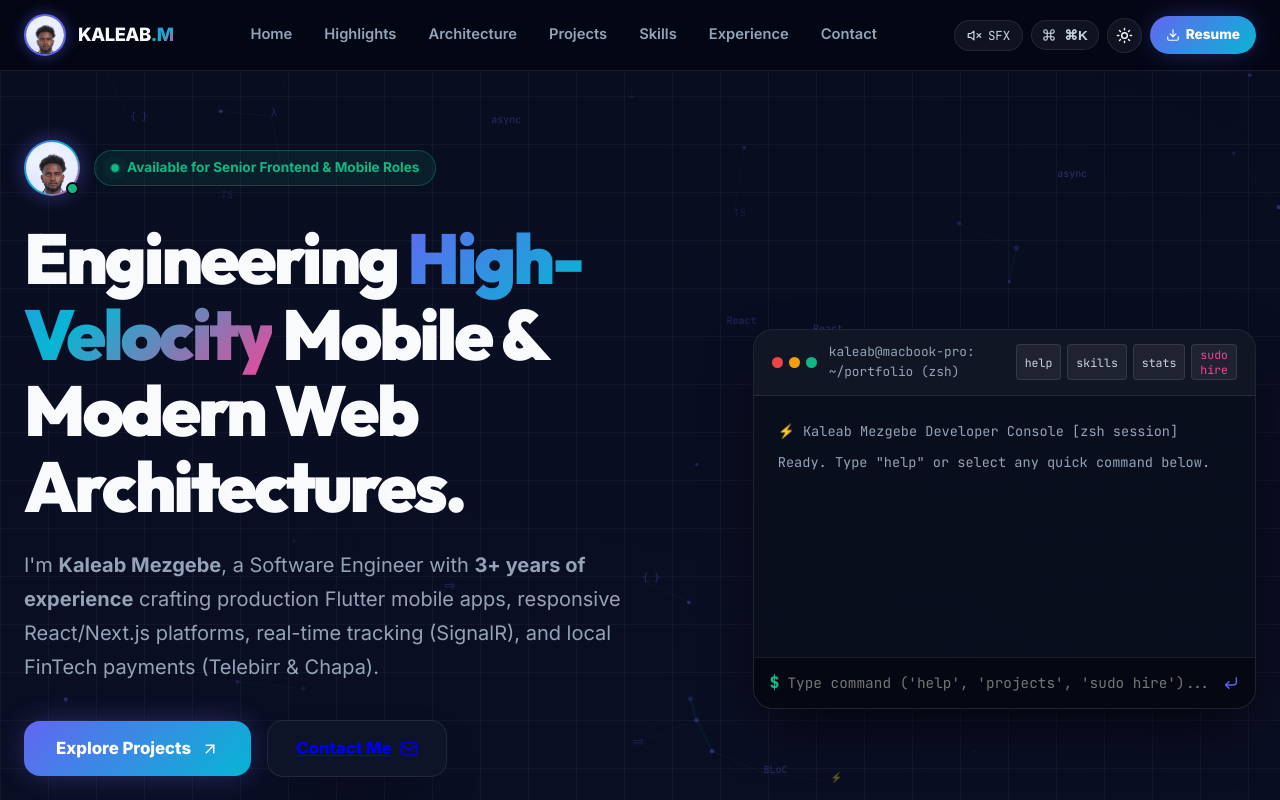
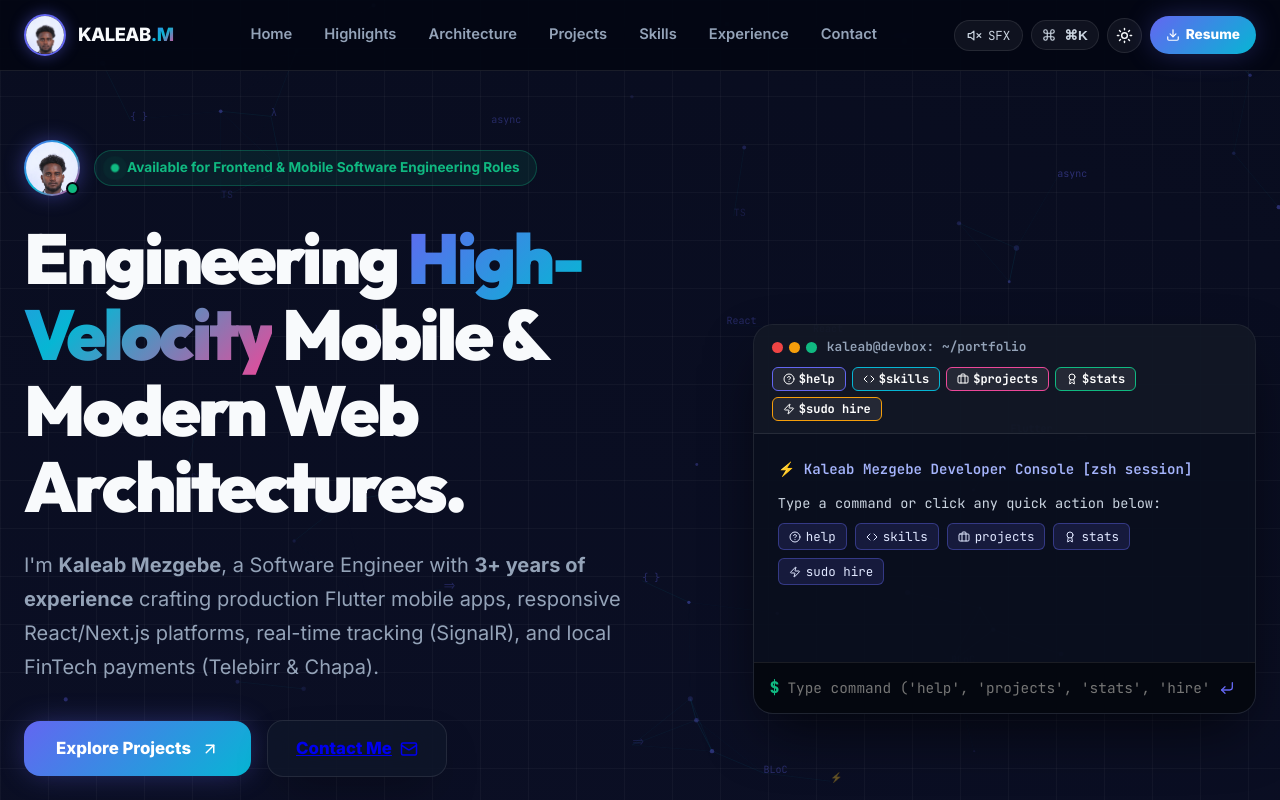
Before and after one commit to kaleab-mezgebe/myportofolio, a React (Vite) app: page / in a window 1280 px wide. Shown: the top 800 px of the page. Built offline with nearby package versions, Linux system fonts and the light colour scheme.

Commit message:
fix: make terminal command chips prominent and interactive with autofocus and remove senior references

```diff
--- a/src/App.jsx
+++ b/src/App.jsx
@@ -536,7 +536,7 @@ const App = () => {
 
                             <div className="status-pill">
                                 <span className="status-dot"></span>
-                                Available for Senior Frontend &amp; Mobile Roles
+                                Available for Frontend &amp; Mobile Software Engineering Roles
                             </div>
                         </motion.div>
 
@@ -991,7 +991,7 @@ const App = () => {
 
             {/* 8. CONTACT & GET IN TOUCH */}
             <section id="contact" style={{ textAlign: 'center' }}>
-                <SectionHeading subtitle="Open for full-time engineering positions, senior roles, and high-impact contracts" badge="// 08. DIRECT INBOX CONTACT">
+                <SectionHeading subtitle="Open for full-time engineering positions and high-impact software contracts" badge="// 08. DIRECT INBOX CONTACT">
                     Let's Build Together
                 </SectionHeading>
 
--- a/src/components/InteractiveTerminal.jsx
+++ b/src/components/InteractiveTerminal.jsx
@@ -1,17 +1,21 @@
 import React, { useState, useRef, useEffect } from 'react';
-import { Terminal as TerminalIcon, Sparkles, Send, Copy, ArrowRight, CornerDownLeft } from 'lucide-react';
+import { Terminal as TerminalIcon, Sparkles, Send, Copy, ArrowRight, CornerDownLeft, HelpCircle, Code, Briefcase, Award, Zap } from 'lucide-react';
 import confetti from 'canvas-confetti';
 import { soundFx } from '../utils/sound';
 
 export const InteractiveTerminal = ({ onTriggerToast }) => {
     const [history, setHistory] = useState([
         { type: 'system', text: '⚡ Kaleab Mezgebe Developer Console [zsh session]' },
-        { type: 'system', text: 'Ready. Type "help" or select any quick command below.' }
+        {
+            type: 'help_intro',
+            text: 'Type a command or click any quick action below:'
+        }
     ]);
     const [inputVal, setInputVal] = useState('');
     const [commandHistory, setCommandHistory] = useState([]);
     const [historyIndex, setHistoryIndex] = useState(-1);
     const bottomRef = useRef(null);
+    const inputRef = useRef(null);
 
     const scrollToBottom = () => {
         bottomRef.current?.scrollIntoView({ behavior: 'smooth' });
@@ -35,16 +39,8 @@ export const InteractiveTerminal = ({ onTriggerToast }) => {
 
         if (cmd === 'help') {
             newEntries.push({
-                type: 'output',
-                text: `Available interactive commands:
-  • help           - List available terminal commands
-  • skills         - Inspect engineering stack & proficiency ratings
-  • projects       - Browse production mobile & web applications
-  • contact        - Copy email / phone / GitHub handles
-  • stats          - View academic & production performance metrics
-  • sudo hire      - Trigger instant interview invitation + confetti 🚀
-  • curl cv        - Download Kaleab's latest verified PDF resume
-  • clear          - Reset terminal screen`
+                type: 'help_menu',
+                text: `Available interactive commands:`
             });
         } else if (cmd === 'skills') {
             newEntries.push({
@@ -58,13 +54,8 @@ export const InteractiveTerminal = ({ onTriggerToast }) => {
             });
         } else if (cmd === 'projects') {
             newEntries.push({
-                type: 'output',
-                text: `[PRODUCTION RELEASES]
-  1. Axumite Ride    - Live Play Store Passenger & Driver Fleet Apps
-  2. Shemeta         - Multi-Vendor E-Commerce Platform (React/Next)
-  3. AI Dermatologist- Skin Disease Screening Mobile App (TFLite)
-  4. OCR Pipeline    - Automated Document & Receipt Extraction (FastAPI)
-  5. EthioBeds       - Hotel & Accommodation Booking Platform (SaaS)`
+                type: 'projects_list',
+                text: `[PRODUCTION RELEASES]`
             });
         } else if (cmd === 'stats') {
             newEntries.push({
@@ -83,15 +74,14 @@ export const InteractiveTerminal = ({ onTriggerToast }) => {
                 origin: { y: 0.6 }
             });
             soundFx.playSuccess();
-            onTriggerToast?.("Interview invitation initiated! Let's connect at kaleabmezgebe4@gmail.com 🚀");
+            onTriggerToast?.("Direct contact protocol initiated! kaleabmezgebe4@gmail.com 🚀");
             newEntries.push({
                 type: 'success',
-                text: `🎉 sudo permissions granted! Initiating direct contact protocol...
-Email: kaleabmezgebe4@gmail.com | Phone: +251 945989369
-Opening direct email draft...`
+                text: `🎉 sudo access granted! Opening email draft to kaleabmezgebe4@gmail.com...
+Phone: +251 945989369 | Location: Addis Ababa, Ethiopia`
             });
             setTimeout(() => {
-                window.location.href = 'mailto:kaleabmezgebe4@gmail.com?subject=Interview%20Invitation%20for%20Kaleab%20Mezgebe';
+                window.location.href = 'mailto:kaleabmezgebe4@gmail.com?subject=Engineering%20Opportunity%20for%20Kaleab%20Mezgebe';
             }, 800);
         } else if (cmd === 'contact') {
             navigator.clipboard.writeText('kaleabmezgebe4@gmail.com');
@@ -114,16 +104,22 @@ Opening direct email draft...`
         } else if (cmd === 'clear') {
             setHistory([]);
             setInputVal('');
+            inputRef.current?.focus();
             return;
         } else {
             newEntries.push({
                 type: 'error',
-                text: `zsh: command not found: ${raw}. Type "help" for valid commands.`
+                text: `zsh: command not found: "${raw}". Type "help" to see available commands.`
             });
         }
 
         setHistory((prev) => [...prev, ...newEntries]);
         setInputVal('');
+
+        // Focus the input immediately after clicking or running
+        setTimeout(() => {
+            inputRef.current?.focus();
+        }, 50);
     };
 
     const handleKeyDown = (e) => {
@@ -147,49 +143,180 @@ Opening direct email draft...`
         }
     };
 
+    const quickActions = [
+        { cmd: 'help', label: 'help', icon: <HelpCircle size={12} />, color: '#6366f1' },
+        { cmd: 'skills', label: 'skills', icon: <Code size={12} />, color: '#06b6d4' },
+        { cmd: 'projects', label: 'projects', icon: <Briefcase size={12} />, color: '#ec4899' },
+        { cmd: 'stats', label: 'stats', icon: <Award size={12} />, color: '#10b981' },
+        { cmd: 'sudo hire', label: 'hire me', icon: <Zap size={12} />, color: '#f59e0b' }
+    ];
+
     return (
-        <div className="terminal-window" style={{ display: 'flex', flexDirection: 'column', height: '100%', minHeight: '380px' }}>
-            <div className="terminal-header" style={{ justifyContent: 'space-between' }}>
-                <div style={{ display: 'flex', alignItems: 'center', gap: '12px' }}>
+        <div
+            className="terminal-window"
+            style={{ display: 'flex', flexDirection: 'column', height: '100%', minHeight: '390px', cursor: 'text' }}
+            onClick={() => inputRef.current?.focus()}
+        >
+            {/* Terminal Header with High-Contrast Visible Quick Chips */}
+            <div className="terminal-header" style={{ justifyContent: 'space-between', flexWrap: 'wrap', gap: '10px' }}>
+                <div style={{ display: 'flex', alignItems: 'center', gap: '10px' }}>
                     <div className="terminal-dots">
                         <span className="terminal-dot-btn" style={{ background: '#ef4444' }}></span>
                         <span className="terminal-dot-btn" style={{ background: '#f59e0b' }}></span>
                         <span className="terminal-dot-btn" style={{ background: '#10b981' }}></span>
                     </div>
-                    <span className="font-mono" style={{ fontSize: '0.8rem', color: 'var(--text-muted)' }}>
-                        kaleab@macbook-pro: ~/portfolio (zsh)
+                    <span className="font-mono" style={{ fontSize: '0.80rem', color: 'var(--text-muted)', fontWeight: 600 }}>
+                        kaleab@devbox: ~/portfolio
                     </span>
                 </div>
-                <div style={{ display: 'flex', gap: '6px' }}>
-                    {['help', 'skills', 'stats', 'sudo hire'].map((quick) => (
+
+                {/* Visible Interactive Action Chips */}
+                <div style={{ display: 'flex', gap: '6px', flexWrap: 'wrap' }}>
+                    {quickActions.map((item) => (
                         <button
-                            key={quick}
-                            onClick={() => executeCommand(quick)}
+                            key={item.cmd}
+                            onClick={(e) => {
+                                e.stopPropagation();
+                                executeCommand(item.cmd);
+                            }}
                             className="font-mono"
                             style={{
-                                background: 'rgba(255,255,255,0.06)',
-                                border: '1px solid rgba(255,255,255,0.1)',
-                                color: quick.includes('hire') ? '#ec4899' : 'var(--text-sub)',
-                                padding: '2px 8px',
-                                borderRadius: '4px',
-                                fontSize: '0.72rem',
-                                cursor: 'pointer'
+                                background: 'rgba(255,255,255,0.08)',
+                                border: `1px solid ${item.color}`,
+                                color: 'white',
+                                padding: '3px 10px',
+                                borderRadius: '6px',
+                                fontSize: '0.75rem',
+                                fontWeight: 700,
+                                cursor: 'pointer',
+                                display: 'inline-flex',
+                                alignItems: 'center',
+                                gap: '4px',
+                                transition: 'all 0.2s ease'
                             }}
+                            title={`Run '$ ${item.cmd}'`}
                         >
-                            {quick}
+                            {item.icon}
+                            <span>${item.cmd}</span>
                         </button>
                     ))}
                 </div>
             </div>
 
+            {/* Terminal Log Body */}
             <div className="terminal-body" style={{ flex: 1, overflowY: 'auto', maxHeight: '340px' }}>
                 {history.map((item, idx) => (
-                    <div key={idx} style={{ marginBottom: '8px' }}>
+                    <div key={idx} style={{ marginBottom: '10px' }}>
                         {item.type === 'user' && (
-                            <div style={{ color: '#38bdf8', fontWeight: 600 }}>{item.text}</div>
+                            <div style={{ color: '#38bdf8', fontWeight: 700, fontSize: '0.90rem' }}>{item.text}</div>
                         )}
                         {item.type === 'system' && (
-                            <div style={{ color: '#94a3b8', fontSize: '0.85rem' }}>{item.text}</div>
+                            <div style={{ color: '#a5b4fc', fontSize: '0.88rem', fontWeight: 600 }}>{item.text}</div>
+                        )}
+                        {item.type === 'help_intro' && (
+                            <div style={{ margin: '6px 0', display: 'flex', flexDirection: 'column', gap: '8px' }}>
+                                <p style={{ color: '#cbd5e1', fontSize: '0.85rem', margin: 0 }}>{item.text}</p>
+                                <div style={{ display: 'flex', gap: '8px', flexWrap: 'wrap' }}>
+                                    {quickActions.map((q) => (
+                                        <button
+                                            key={q.cmd}
+                                            onClick={(e) => {
+                                                e.stopPropagation();
+                                                executeCommand(q.cmd);
+                                            }}
+                                            style={{
+                                                background: 'rgba(99, 102, 241, 0.15)',
+                                                border: '1px solid rgba(99, 102, 241, 0.4)',
+                                                color: '#e0e7ff',
+                                                fontFamily: 'var(--font-mono)',
+                                                fontSize: '0.78rem',
+                                                padding: '4px 10px',
+                                                borderRadius: '6px',
+                                                cursor: 'pointer',
+                                                display: 'inline-flex',
+                                                alignItems: 'center',
+                                                gap: '5px'
+                                            }}
+                                        >
+                                            {q.icon}
+                                            <span>{q.cmd}</span>
+                                        </button>
+                                    ))}
+                                </div>
+                            </div>
+                        )}
+                        {item.type === 'help_menu' && (
+                            <div style={{ background: 'rgba(255,255,255,0.03)', padding: '12px', borderRadius: '8px', border: '1px solid rgba(255,255,255,0.06)' }}>
+                                <div style={{ color: '#ec4899', fontWeight: 800, marginBottom: '8px', fontSize: '0.85rem' }}>// INTERACTIVE COMMANDS MENU</div>
+                                <div style={{ display: 'grid', gridTemplateColumns: 'repeat(auto-fit, minmax(200px, 1fr))', gap: '8px' }}>
+                                    {[
+                                        { cmd: 'skills', desc: 'Core tech stack & framework mastery' },
+                                        { cmd: 'projects', desc: 'Browse live production apps' },
+                                        { cmd: 'stats', desc: 'Academic & performance benchmarks' },
+                                        { cmd: 'contact', desc: 'Copy email & phone numbers' },
+                                        { cmd: 'curl cv', desc: 'Download verified resume PDF' },
+                                        { cmd: 'sudo hire', desc: 'Initiate direct hiring invitation' },
+                                        { cmd: 'clear', desc: 'Clear terminal screen' }
+                                    ].map((c) => (
+                                        <div
+                                            key={c.cmd}
+                                            onClick={(e) => {
+                                                e.stopPropagation();
+                                                executeCommand(c.cmd);
+                                            }}
+                                            style={{
+                                                padding: '6px 10px',
+                                                background: 'rgba(255,255,255,0.04)',
+                                                border: '1px solid rgba(255,255,255,0.1)',
+                                                borderRadius: '6px',
+                                                cursor: 'pointer',
+                                                display: 'flex',
+                                                flexDirection: 'column'
+                                            }}
+                                        >
+                                            <strong style={{ color: '#06b6d4', fontSize: '0.82rem' }}>$ {c.cmd}</strong>
+                                            <span style={{ color: 'var(--text-muted)', fontSize: '0.72rem' }}>{c.desc}</span>
+                                        </div>
+                                    ))}
+                                </div>
+                            </div>
+                        )}
+                        {item.type === 'projects_list' && (
+                            <div style={{ display: 'flex', flexDirection: 'column', gap: '6px' }}>
+                                <span style={{ color: '#ec4899', fontWeight: 700 }}>{item.text}</span>
+                                {[
+                                    { name: '1. Axumite Ride (Passenger & Driver App)', tag: 'Flutter • SignalR • Live Play Store', link: '#projects' },
+                                    { name: '2. Shemeta E-Commerce Platform', tag: 'React.js • Telebirr & Chapa • Live Demo', link: '#projects' },
+                                    { name: '3. AI Dermatologist Diagnostic App', tag: 'Flutter • TensorFlow Lite • Computer Vision', link: '#projects' },
+                                    { name: '4. Financial Document & Receipt OCR Pipeline', tag: 'FastAPI • Tesseract • OpenCV', link: '#projects' },
+                                    { name: '5. EthioBeds Accommodation SaaS', tag: 'React.js • Node.js • PostgreSQL', link: '#projects' }
+                                ].map((p, pIdx) => (
+                                    <a
+                                        key={pIdx}
+                                        href={p.link}
+                                        onClick={(e) => {
+                                            e.stopPropagation();
+                                        }}
+                                        style={{
+                                            padding: '8px 12px',
+                                            background: 'rgba(255,255,255,0.03)',
+                                            border: '1px solid rgba(255,255,255,0.08)',
+                                            borderRadius: '6px',
+                                            textDecoration: 'none',
+                                            display: 'flex',
+                                            justifyContent: 'space-between',
+                                            alignItems: 'center',
+                                            color: '#f8fafc'
+                                        }}
+                                    >
+                                        <div>
+                                            <div style={{ fontWeight: 700, fontSize: '0.82rem' }}>{p.name}</div>
+                                            <div style={{ color: 'var(--text-muted)', fontSize: '0.72rem' }}>{p.tag}</div>
+                                        </div>
+                                        <ArrowRight size={14} color="#06b6d4" />
+                                    </a>
+                                ))}
+                            </div>
                         )}
                         {item.type === 'output' && (
                             <pre style={{ color: '#cbd5e1', whiteSpace: 'pre-wrap', margin: '2px 0', fontSize: '0.85rem' }}>{item.text}</pre>
@@ -205,15 +332,16 @@ Opening direct email draft...`
                 <div ref={bottomRef} />
             </div>
 
-            {/* Terminal Prompt Input */}
-            <div style={{ padding: '12px 16px', background: 'rgba(0,0,0,0.4)', borderTop: '1px solid var(--glass-border)', display: 'flex', alignItems: 'center', gap: '8px' }}>
+            {/* Terminal Prompt Input with Autofocus */}
+            <div style={{ padding: '12px 16px', background: 'rgba(0,0,0,0.5)', borderTop: '1px solid var(--glass-border)', display: 'flex', alignItems: 'center', gap: '8px' }}>
                 <span style={{ color: '#10b981', fontWeight: 800, fontFamily: 'var(--font-mono)' }}>$</span>
                 <input
+                    ref={inputRef}
                     type="text"
                     value={inputVal}
                     onChange={(e) => setInputVal(e.target.value)}
                     onKeyDown={handleKeyDown}
-                    placeholder="Type command ('help', 'projects', 'sudo hire')..."
+                    placeholder="Type command ('help', 'projects', 'stats', 'hire')..."
                     style={{
                         flex: 1,
                         background: 'transparent',
@@ -225,8 +353,12 @@ Opening direct email draft...`
                     }}
                 />
                 <button
-                    onClick={() => executeCommand(inputVal)}
-                    style={{ background: 'transparent', border: 'none', color: 'var(--accent-primary)', cursor: 'pointer', display: 'flex', alignItems: 'center' }}
+                    onClick={(e) => {
+                        e.stopPropagation();
+                        executeCommand(inputVal);
+                    }}
+                    style={{ background: 'transparent', border: 'none', color: 'var(--accent-primary)', cursor: 'pointer', display: 'flex', alignItems: 'center', padding: '4px' }}
+                    title="Run Command"
                 >
                     <CornerDownLeft size={16} />
                 </button>
```
Also changed, not shown: 3 other files (tests, documents, lock files or other folders).
